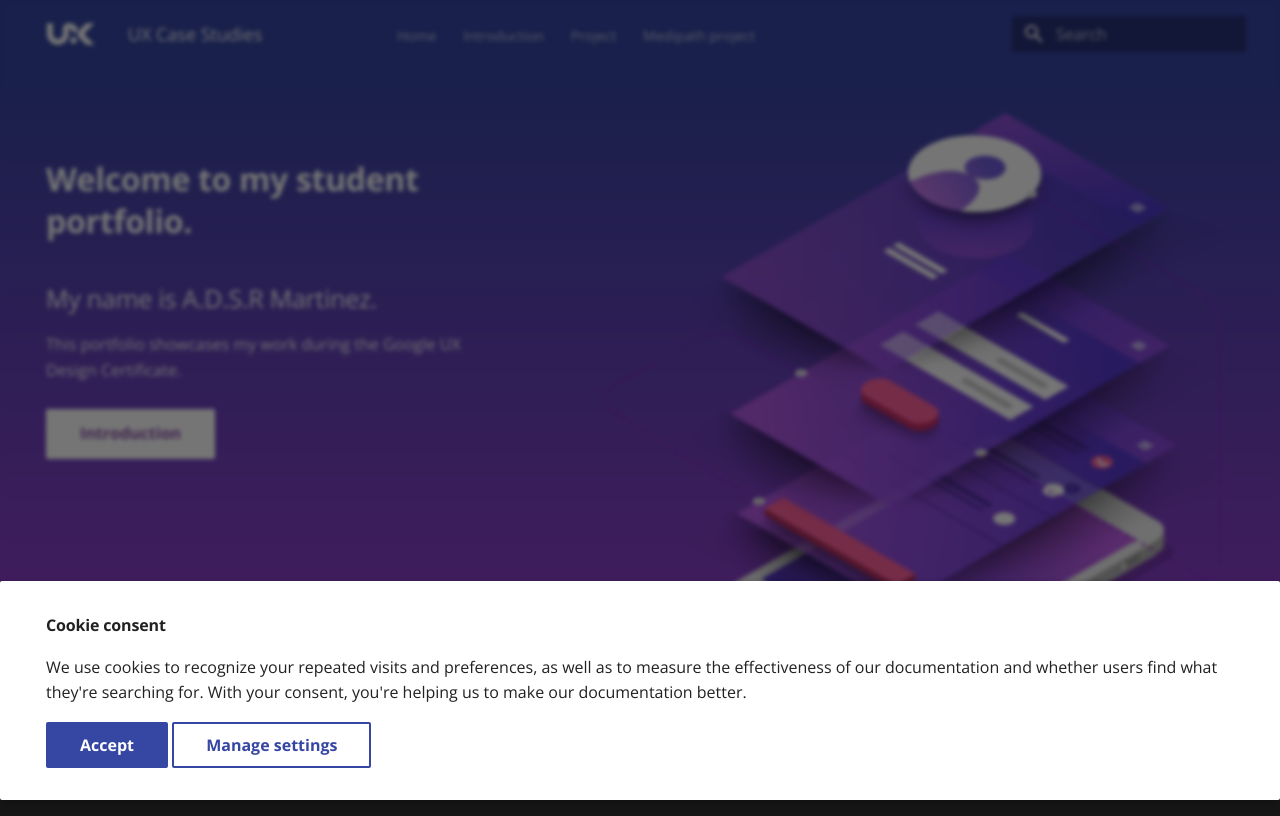
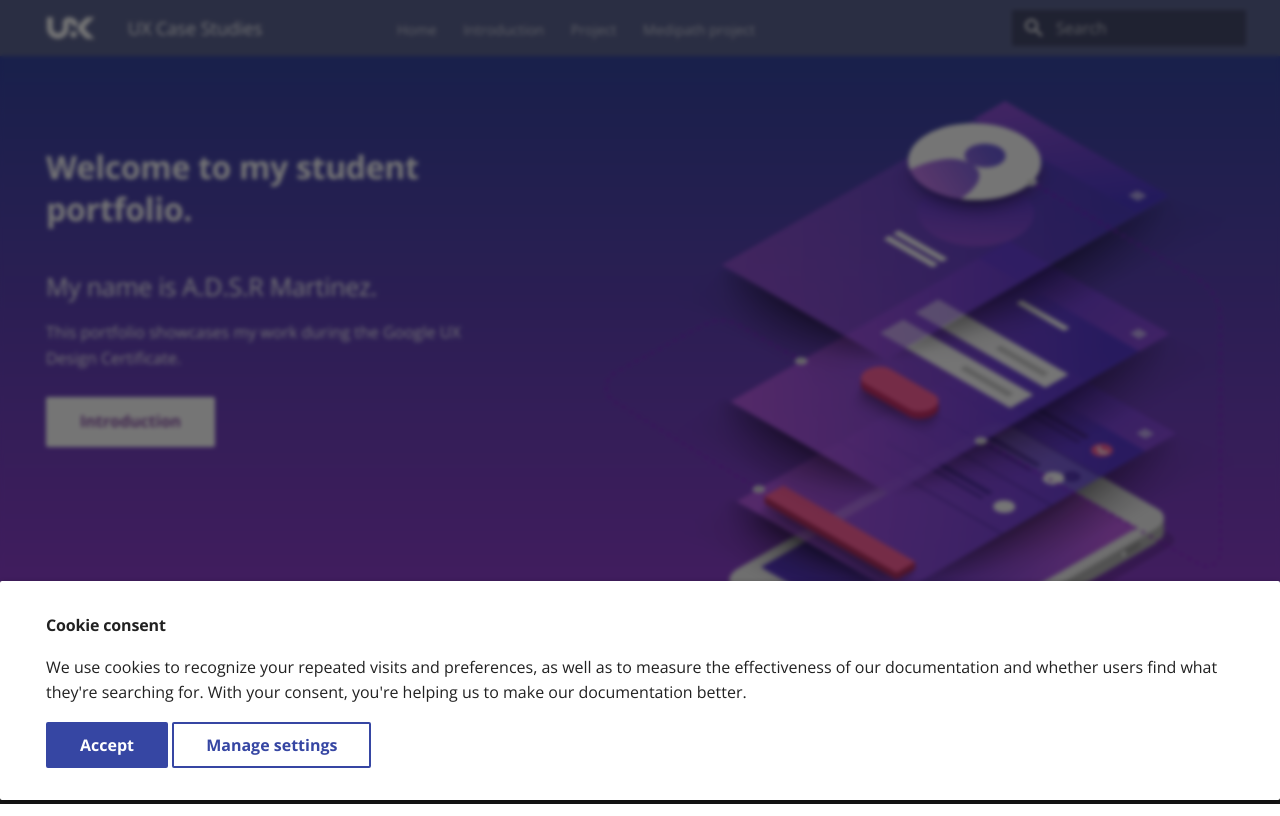
Before and after one commit to divstackio/docs-study, a PHP site: page /index.html in a window 1280 px wide. Run offline with PHP 8.4, Linux system fonts and the light colour scheme.

Commit message:
Add changes for 70b7f54ce18902498982d7f06d71ed04a004efc3

```diff
--- a/css/custom.css
+++ b/css/custom.css
@@ -5,14 +5,11 @@
 }
 
 header.md-header {
-padding-top: 5px;
-padding-bottom: 5px;
+padding-top: 4px;
+background-color: #5d6592;
+padding-bottom: 4px;
 }
 
-nav.md-header__inner.md-grid {
-padding-top: 5px;
-padding-bottom: 5px;
-}
 
 div.md-sidebar__scrollwrap {
 padding-right: 25px;
```
Also changed, not shown: 1 other file.
